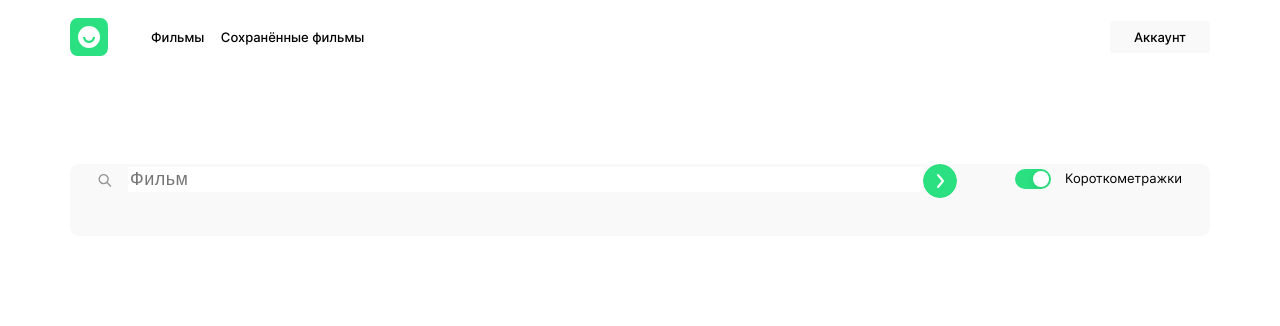
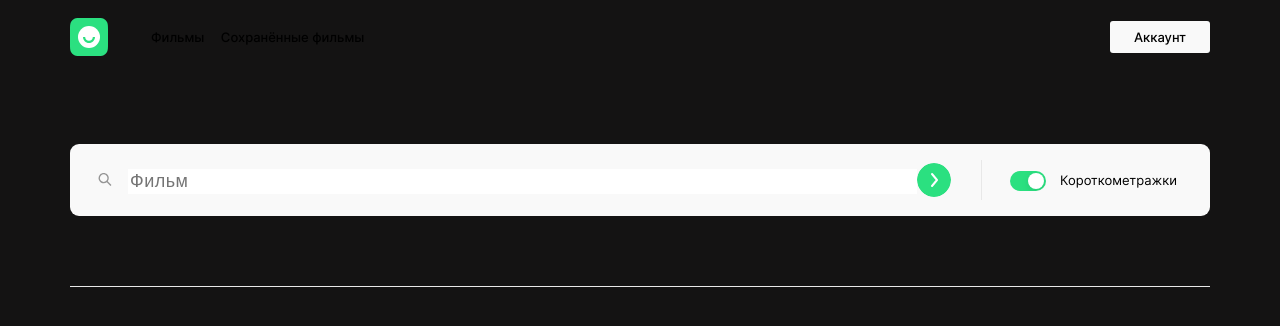
Before and after one commit to AndreiZhura/movies-explorer-frontend, a React (Create React App) app: page / in a window 1280 px wide. Shown: the top 326 px of the page. Built offline with nearby package versions, Linux system fonts and the light colour scheme.

Commit message:
fix: searchform

```diff
--- a/src/components/App/App.css
+++ b/src/components/App/App.css
@@ -1,6 +1,6 @@
 @import url(../../vendor/fonts/inter.css);
 .page {
-    background-color: #FFFFFF;
+    background-color: #141313;
     display: flex;
     justify-content: center;
     margin: 0;
--- a/src/components/Movies/FilterCheckbox/FilterCheckbox.css
+++ b/src/components/Movies/FilterCheckbox/FilterCheckbox.css
@@ -2,7 +2,7 @@
     position: relative;
     display: flex;
     flex-direction: column;
-    margin-right: 28px;
+    margin-right: 29px;
 }
 
 .checkbox__input {
@@ -11,11 +11,11 @@
 }
 
 .checkbox__label {
-    margin-top: 5px;
+    margin-top: 0px;
     position: relative;
     width: 90%;
     padding-left: 50px;
-    padding-right: 0px;
+    padding-right: 4px;
     font-weight: 400;
     font-size: 13px;
     line-height: 18px;
--- a/src/components/Movies/SearchForm/SearchForm.css
+++ b/src/components/Movies/SearchForm/SearchForm.css
@@ -1,25 +1,32 @@
 .search-form {
-    width: 1280px;
-    height: 222px;
-
+    width: 1140px;
+    margin-left: auto;
+    margin-right: auto;
+    border-bottom: 1px solid #E8E8E8;
 }
 
 .search-form__container {
     display: flex;
     justify-content: space-between;
-    background-color: #F9F9F9;
+    align-items: center;
     height: 72px;
     border-radius: 9px;
-    margin-top: 90px;
+    margin-top: 70px;
     width: 1140px;
     margin-left: auto;
     margin-right: auto;
+    background-color:#F9F9F9;
+    margin-bottom: 70px;
 }
 
 .search-form__forma {
     display: flex;
+    align-items: center;
     width: 80%;
-    height: 100%;
+    height: 40px;
+    background-color:#F9F9F9;
+    border-right: 1px solid #E8E8E8;
+    ;
 }
 
 .section-form__input {
@@ -32,6 +39,7 @@
     font-size: 18px;
     line-height: 20px;
     letter-spacing: 0.5px;
+    opacity: 1;
 }
 
 .search-form__icon {
@@ -48,7 +56,7 @@
     background-position: center;
     width: 34px;
     height: 34px;
-    margin-right: 25px;
+    margin-right: 30px;
     border-radius: 20px;
     border: none;
 }
```
